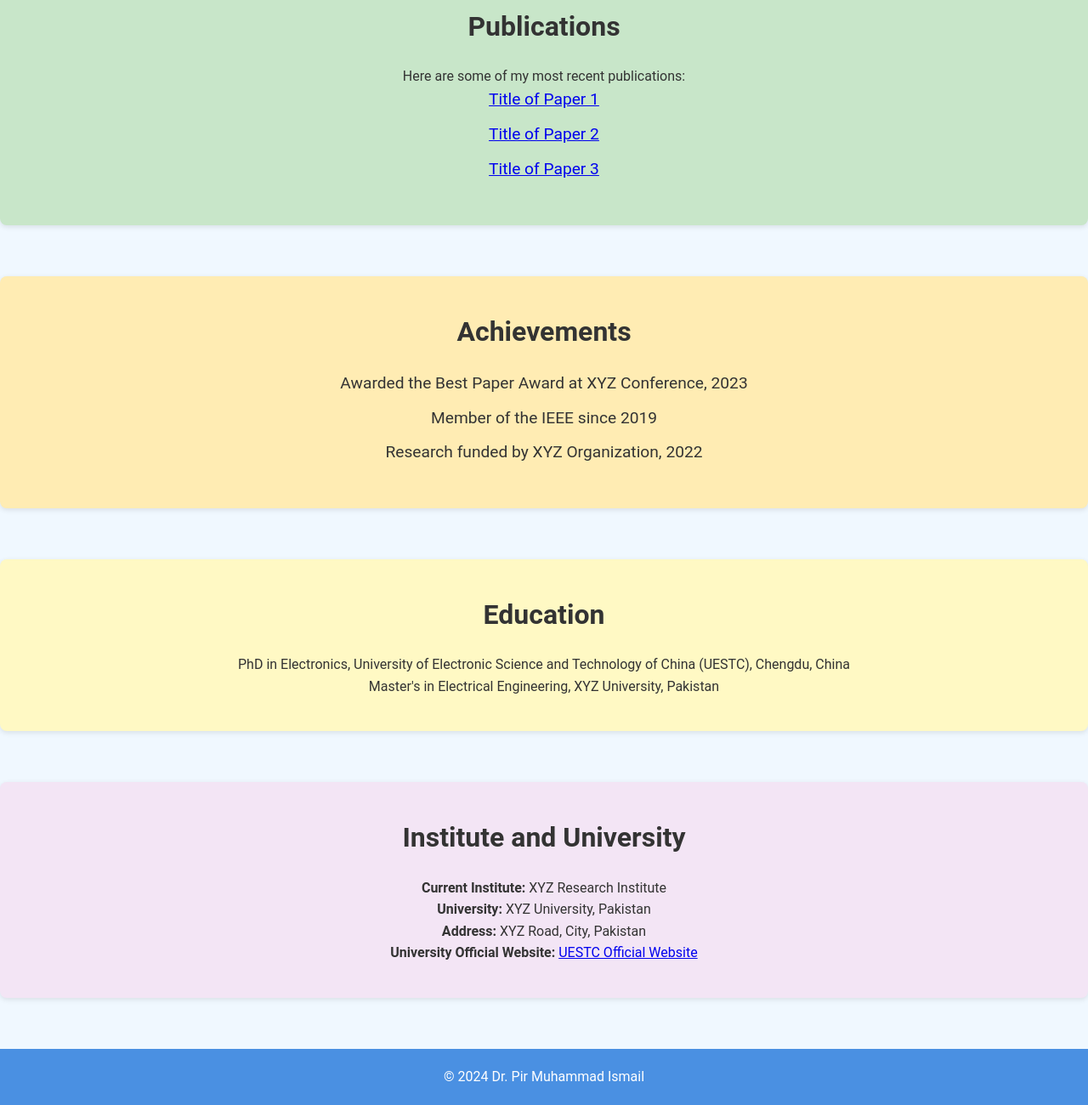
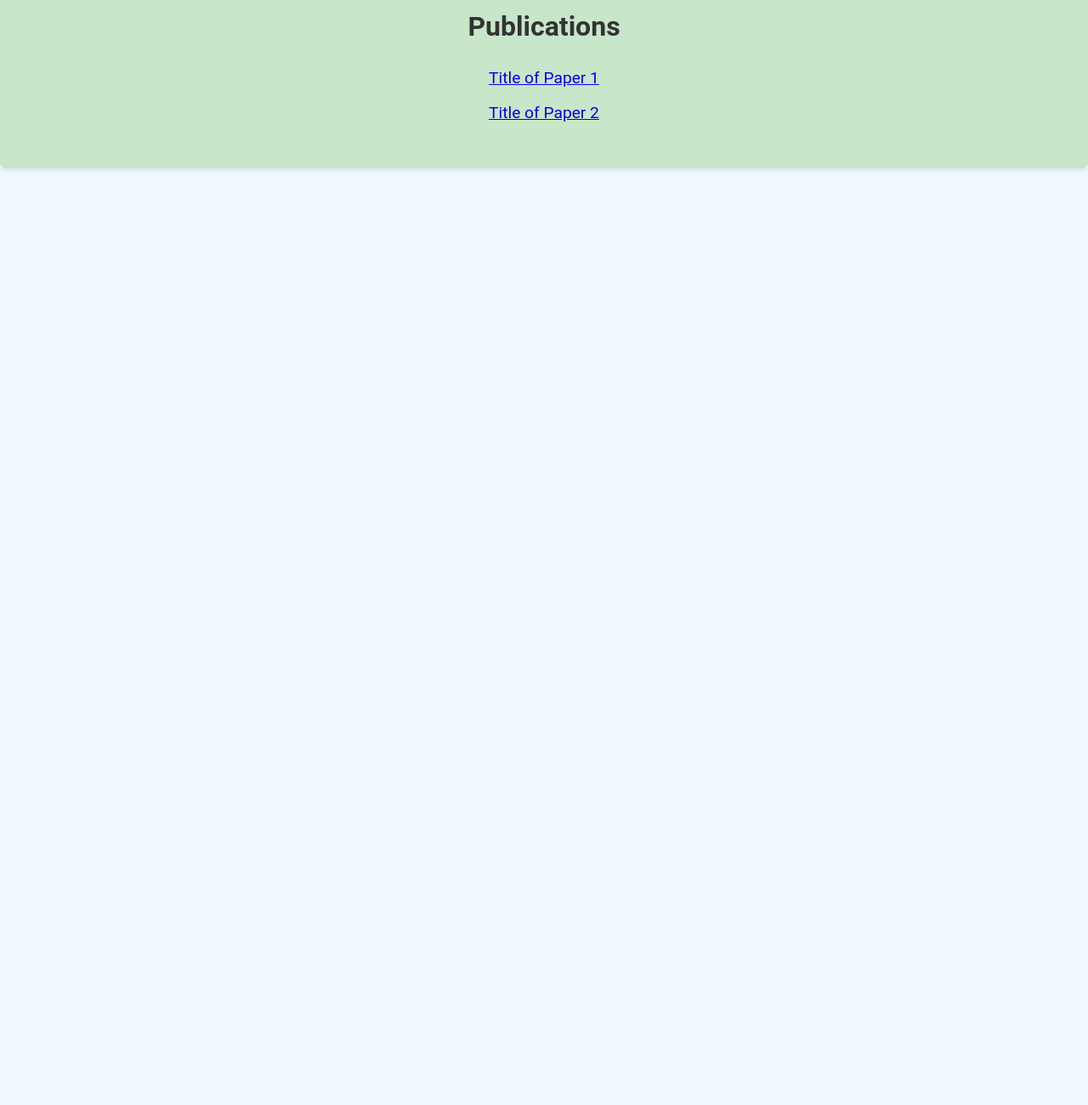
Before and after one commit to Nottykhan/Intro, a plain HTML site: page index.html in a window 1280 px wide. Shown: the part 731-2031 px from the top of the page at 85% size. After the commit the page ends 989 px from the top, so only its background shows below. Drawn offline with Linux system fonts and the light colour scheme.

Commit message:
Update index.html

```diff
--- a/index.html
+++ b/index.html
@@ -4,8 +4,8 @@
     <meta charset="UTF-8">
     <meta name="viewport" content="width=device-width, initial-scale=1.0">
     <title>Dr. Pir Muhammad Ismail</title>
-    <link rel="stylesheet" href="styles.css">
-    <script src="scripts.js"></script> <!-- Add the JavaScript file here -->
+    <link rel="stylesheet" href="styles.css"> <!-- Link to CSS -->
+    <script src="scripts.js" defer></script> <!-- Link to JS -->
 </head>
 <body>
 
@@ -29,7 +29,7 @@
         </ul>
     </nav>
 
-    <!-- Main Content Section -->
+    <!-- Main Content Sections -->
     <main>
         <section id="social">
             <h2>Social Media Links</h2>
@@ -42,42 +42,7 @@
 
         <section id="publications">
             <h2>Publications</h2>
-            <p>Here are some of my most recent publications:</p>
             <ul>
                 <li><a href="https://ieeexplore.ieee.org/document/xyz" target="_blank">Title of Paper 1</a></li>
                 <li><a href="https://www.journals.elsevier.com/xyz" target="_blank">Title of Paper 2</a></li>
-                <li><a href="https://www.springer.com/xyz" target="_blank">Title of Paper 3</a></li>
-            </ul>
-        </section>
-
-        <section id="achievements">
-            <h2>Achievements</h2>
-            <ul>
-                <li>Awarded the Best Paper Award at XYZ Conference, 2023</li>
-                <li>Member of the IEEE since 2019</li>
-                <li>Research funded by XYZ Organization, 2022</li>
-            </ul>
-        </section>
-
-        <section id="education">
-            <h2>Education</h2>
-            <p>PhD in Electronics, University of Electronic Science and Technology of China (UESTC), Chengdu, China</p>
-            <p>Master's in Electrical Engineering, XYZ University, Pakistan</p>
-        </section>
-
-        <section id="institute">
-            <h2>Institute and University</h2>
-            <p><strong>Current Institute:</strong> XYZ Research Institute</p>
-            <p><strong>University:</strong> XYZ University, Pakistan</p>
-            <p><strong>Address:</strong> XYZ Road, City, Pakistan</p>
-            <p><strong>University Official Website:</strong> <a href="https://www.uestc.edu.cn" target="_blank">UESTC Official Website</a></p>
-        </section>
-    </main>
-
-    <!-- Footer Section -->
-    <footer>
-        <p>&copy; 2024 Dr. Pir Muhammad Ismail</p>
-    </footer>
-
-</body>
-</html>
+                <li><a href="https://www.springer.com
```
